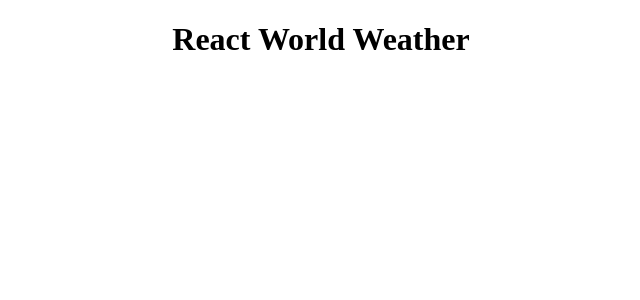
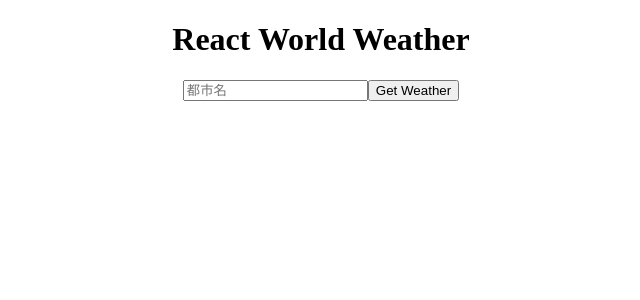
Before and after one commit to fumtas1k/react-typescript-weather-app, a React (Create React App) app: page / in a window 1280 px wide. Shown: the top 300 px of the page, without its empty margins (319-959 px from the left). Built offline with nearby package versions, Linux system fonts and the light colour scheme.

Commit message:
[add]フォームコンポーネント作成

```diff
--- a/src/App.tsx
+++ b/src/App.tsx
@@ -1,10 +1,12 @@
 import './App.css';
 import Title from './components/Title';
+import Form from './components/Form';
 
 function App() {
   return (
     <div className="App">
       <Title />
+      <Form />
     </div>
   );
 }
--- /dev/null
+++ b/src/components/Form.tsx
@@ -0,0 +1,14 @@
+import { useState } from 'react';
+
+const Form = () => {
+  const [city, setCity] = useState<string>("");
+
+  return (
+    <form action="">
+      <input type="text" name="city" placeholder="都市名" onChange={e => setCity(e.target.value)} />
+      <button type="submit">Get Weather</button>
+    </form>
+  );
+}
+
+export default Form;
```
